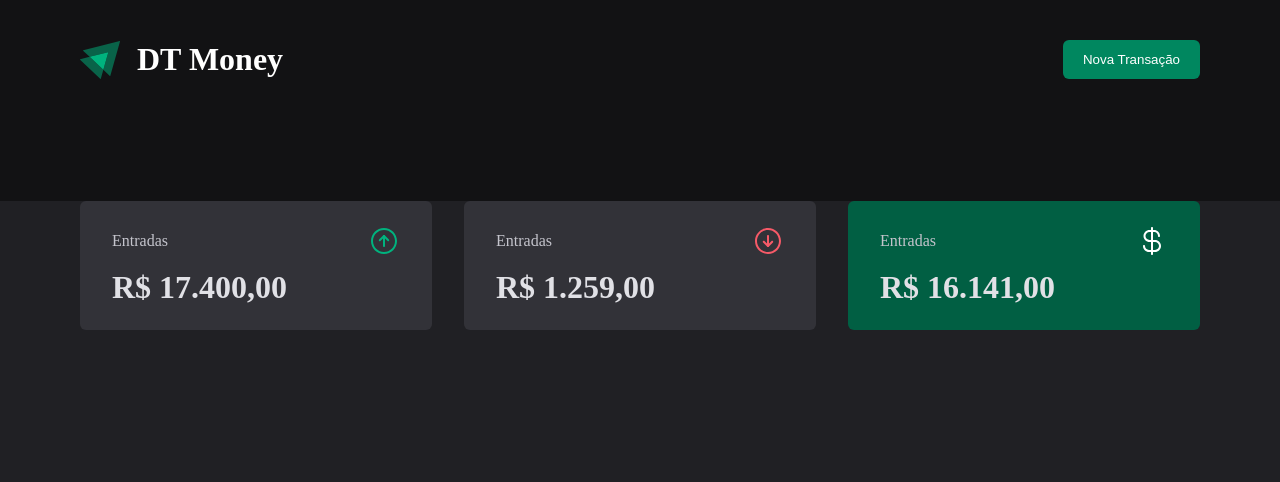
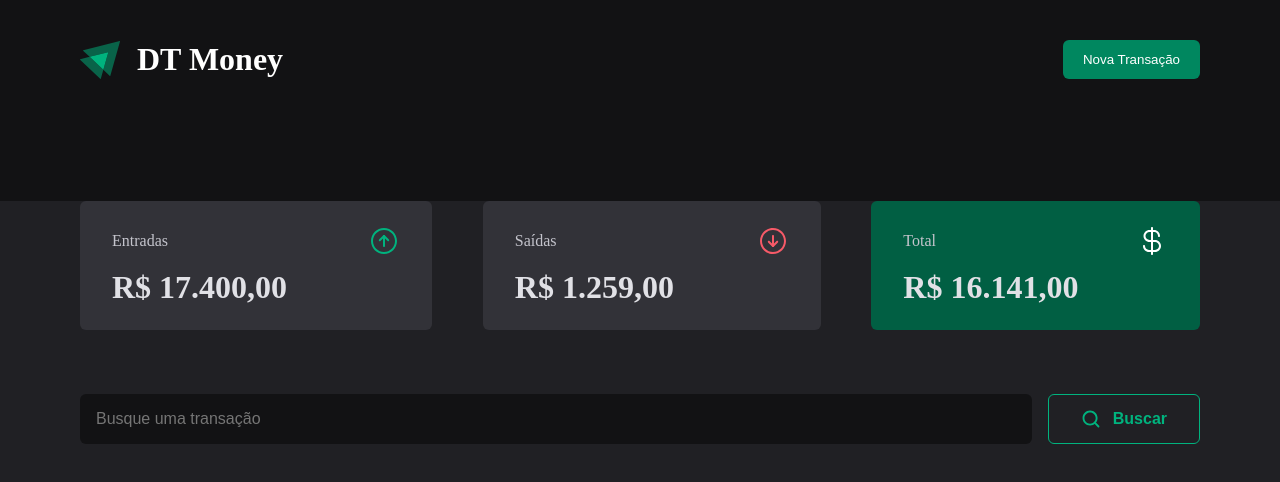
Before and after one commit to alexandrecabraldev/dt-money, a React (Vite) app: page / in a window 1280 px wide. Shown: the top 482 px of the page. Built offline with nearby package versions, Linux system fonts and the light colour scheme.

Commit message:
add summary and search

```diff
--- a/src/App.tsx
+++ b/src/App.tsx
@@ -1,11 +1,13 @@
 import { Header } from "./Components/Header";
 import { Summary } from "./Components/Summary";
+import { SummarySearch } from "./Components/SummaryBody";
 
 function App() {
   return (
     <>
       <Header/>
       <Summary/>
+      <SummarySearch/>
     </>
   )
 }
--- a/src/Components/Header/index.tsx
+++ b/src/Components/Header/index.tsx
@@ -6,7 +6,7 @@ export function Header(){
         <Container>
             <header>
                 <ContentImageTitle>
-                    <img src="../../../public/igniteSimbol.svg" alt="" />
+                    <img src="../../../src/assets/igniteSimbol.svg" alt="" />
                     <h1>DT Money</h1>
                 </ContentImageTitle>
 
--- a/src/Components/Summary/index.tsx
+++ b/src/Components/Summary/index.tsx
@@ -17,19 +17,20 @@ export function Summary(){
 
             <Container>
                 <div>
-                    <span>Entradas</span>
+                    <span>Saídas</span>
                     <img src={ArrowDown} alt="" />
                 </div>
                 <TextValue>R$ 1.259,00</TextValue>
             </Container>
 
-            <Container colorBackground>
+            <Container bgcolor="true">
                 <div>
-                    <span>Entradas</span>
+                    <span>Total</span>
                     <img src={Dollar} alt="" />
                 </div>
                 <TextValue>R$ 16.141,00</TextValue>
             </Container>
+
         </ContainerSummary>
 
     );
--- a/src/Components/Summary/style.ts
+++ b/src/Components/Summary/style.ts
@@ -1,7 +1,7 @@
 import styled from "styled-components";
 
 interface BackgroundColorType{
-    colorBackground?: boolean;
+    bgcolor?: string;
 }
 
 export const ContainerSummary = styled.main`
@@ -18,7 +18,7 @@ export const Container = styled.div<BackgroundColorType>`
     flex-direction: column;
     padding: 1.5rem 2rem;
 
-    background-color: ${props=>props.colorBackground ?
+    background-color: ${props=>props.bgcolor==="true" ?
     props=>props.theme["green-dark"] :
     props=>props.theme["gray-4"]};
 
--- /dev/null
+++ b/src/Components/SummaryBody/index.tsx
@@ -0,0 +1,14 @@
+import { Button, Form, Search } from "./style";
+import searchIcon from "../../assets/searchIcon.svg"
+
+export function SummarySearch(){
+    return(
+        <Form>
+            <Search placeholder="Busque uma transação"/>
+            <Button type="button">
+                <img src={searchIcon} alt=""/>
+                Buscar
+            </Button>
+        </Form>
+    );
+}
--- /dev/null
+++ b/src/Components/SummaryBody/style.ts
@@ -0,0 +1,51 @@
+import { styled } from "styled-components";
+
+export const Form = styled.form`
+    display: flex;
+    gap: 1rem;
+
+    max-width: 70rem;
+    margin: 4rem auto 0;
+    display: flex;
+    align-items: center;
+`;
+
+export const Search = styled.input`
+    width: 100%;
+    padding: 1rem;
+
+    background-color: ${props=>props.theme["gray-1"]};
+    color: ${props=>props.theme.white};
+    font-size: 1rem;
+    border: none;
+    border-radius: 6px;
+    outline: none;
+`;
+
+export const Button = styled.button`
+    display: flex;
+    gap: 0.75rem;
+    align-items: center;
+
+    background-color: transparent;
+    color: ${props=>props.theme["green-light"]};
+    border-radius: 6px;
+    border: 1px solid ${props=>props.theme["green-light"]};
+
+    padding: 0.875rem 2rem;
+    cursor: pointer;
+
+    font-size: 1rem;
+    font-weight: 700;
+
+    &:hover{
+        background-color: ${props=>props.theme.green};
+        color: ${props=>props.theme.white};
+        border-color: ${props=>props.theme.green};
+
+        img {
+            filter: brightness(0) invert(1);
+        }
+
+    }
+`;
```
Also changed, not shown: src/main.tsx (+7 -6 lines), src/assets/igniteSimbol.svg (renamed from public/igniteSimbol.svg), src/assets/searchIcon.svg (added).
